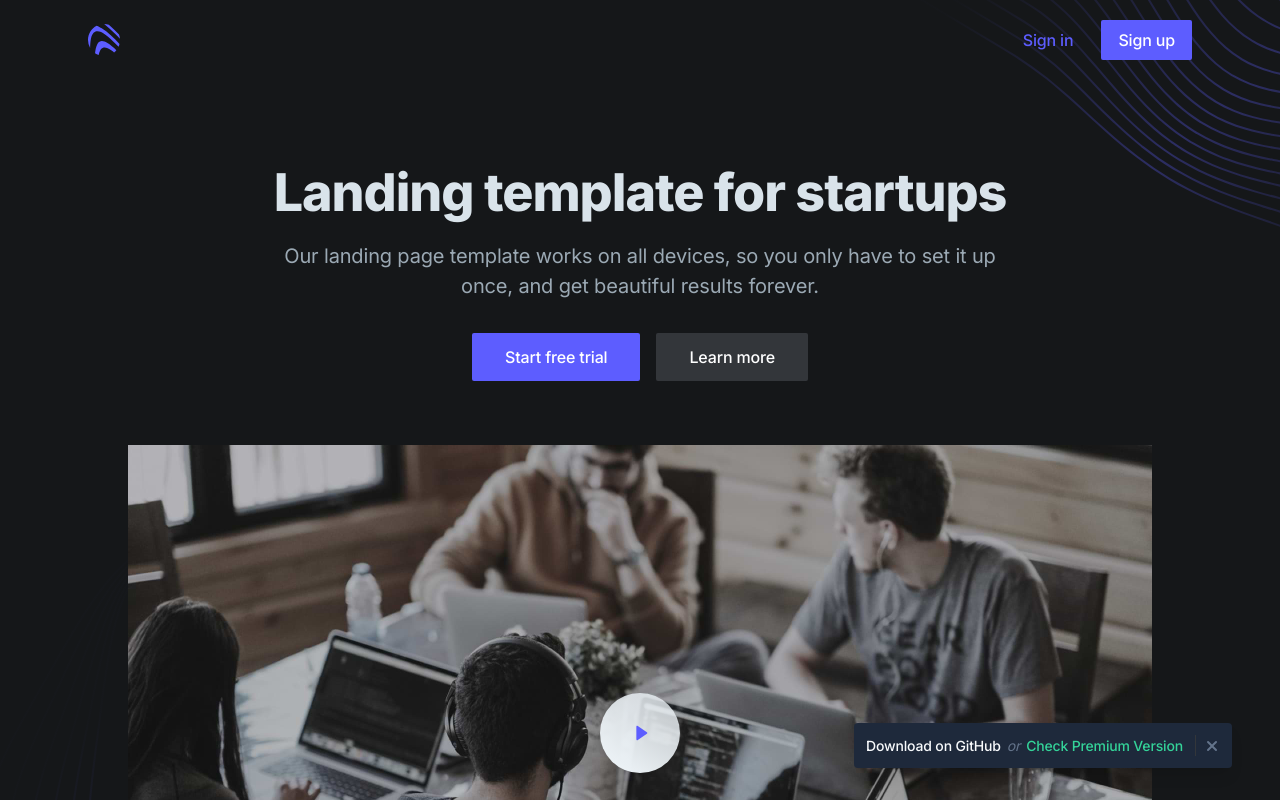
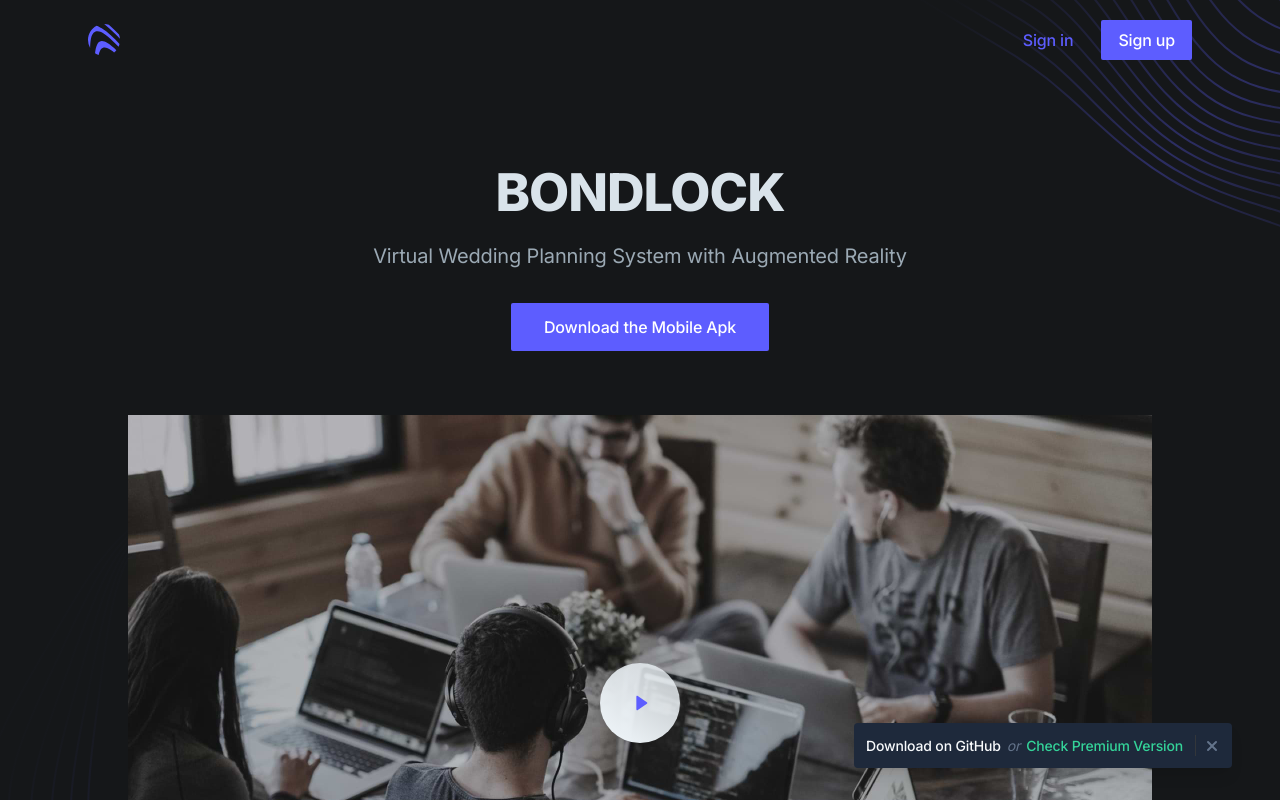
Before and after one commit to yasirupanduka99/BONDLOCK_Commercial_Website, a Next.js app: page / in a window 1280 px wide. Shown: the top 800 px of the page. Built offline with nearby package versions, Linux system fonts and the light colour scheme.

Commit message:
hero.tsx header

```diff
--- a/components/hero.tsx
+++ b/components/hero.tsx
@@ -24,14 +24,11 @@ export default function Hero() {
 
           {/* Section header */}
           <div className="max-w-3xl mx-auto text-center pb-12 md:pb-16">
-            <h1 className="h1 mb-4" data-aos="fade-up">Landing template for startups</h1>
-            <p className="text-xl text-gray-400 mb-8" data-aos="fade-up" data-aos-delay="200">Our landing page template works on all devices, so you only have to set it up once, and get beautiful results forever.</p>
+            <h1 className="h1 mb-4" data-aos="fade-up">BONDLOCK</h1>
+            <p className="text-xl text-gray-400 mb-8" data-aos="fade-up" data-aos-delay="200">Virtual Wedding Planning System with Augmented Reality</p>
             <div className="max-w-xs mx-auto sm:max-w-none sm:flex sm:justify-center">
               <div data-aos="fade-up" data-aos-delay="400">
-                <a className="btn text-white bg-purple-600 hover:bg-purple-700 w-full mb-4 sm:w-auto sm:mb-0" href="#0">Start free trial</a>
-              </div>
-              <div data-aos="fade-up" data-aos-delay="600">
-                <a className="btn text-white bg-gray-700 hover:bg-gray-800 w-full sm:w-auto sm:ml-4" href="#0">Learn more</a>
+                <a className="btn text-white bg-purple-600 hover:bg-purple-700 w-full mb-4 sm:w-auto sm:mb-0" href="#0">Download the Mobile Apk</a>
               </div>
             </div>
           </div>
```
